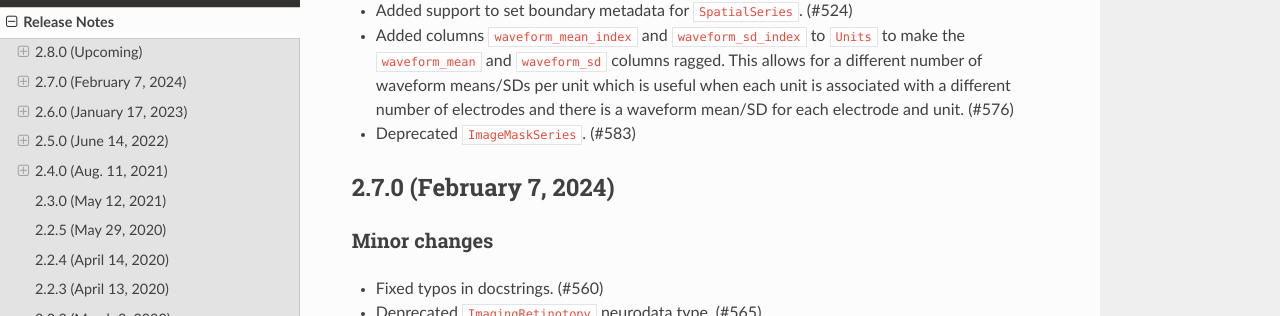
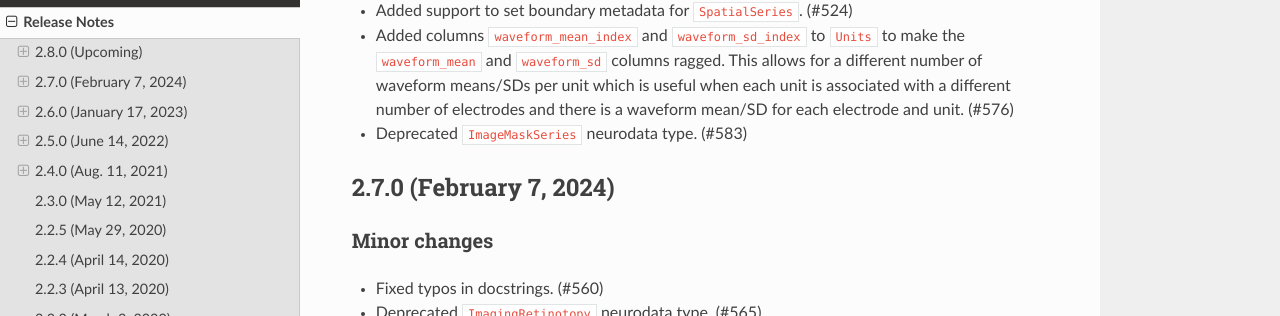
Before and after one commit to NeurodataWithoutBorders/nwb-schema, a Sphinx documentation site: the page built from docs/format/source/format_release_notes.rst, in a window 1280 px wide and 900 px high. Shown: the part 267-583 px from the top of the window. Built offline with Sphinx 7.4.7 and the Read the Docs theme 2.0.0, drawn with Linux system fonts in a browser that asks for light colours.

Commit message:
Update format_release_notes.rst

```diff
--- a/docs/format/source/format_release_notes.rst
+++ b/docs/format/source/format_release_notes.rst
@@ -12,7 +12,7 @@ Minor changes
   ``waveform_sd`` columns ragged. This allows for a different number of waveform means/SDs per unit which is useful
   when each unit is associated with a different number of electrodes and there is a waveform mean/SD for each
   electrode and unit. (#576)
-- Deprecated ``ImageMaskSeries``. (#583)
+- Deprecated ``ImageMaskSeries`` neurodata type. (#583)
 
 
 2.7.0 (February 7, 2024)
```
